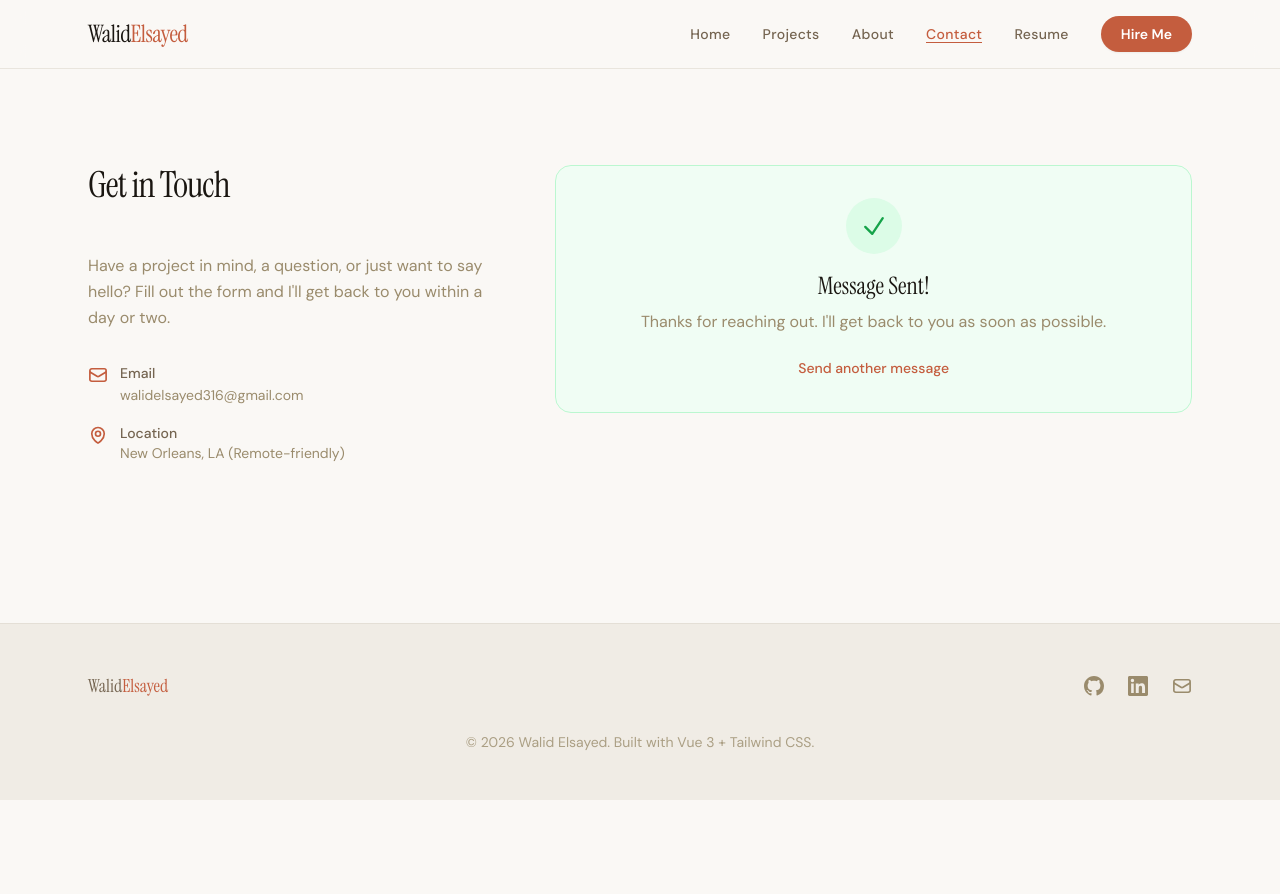
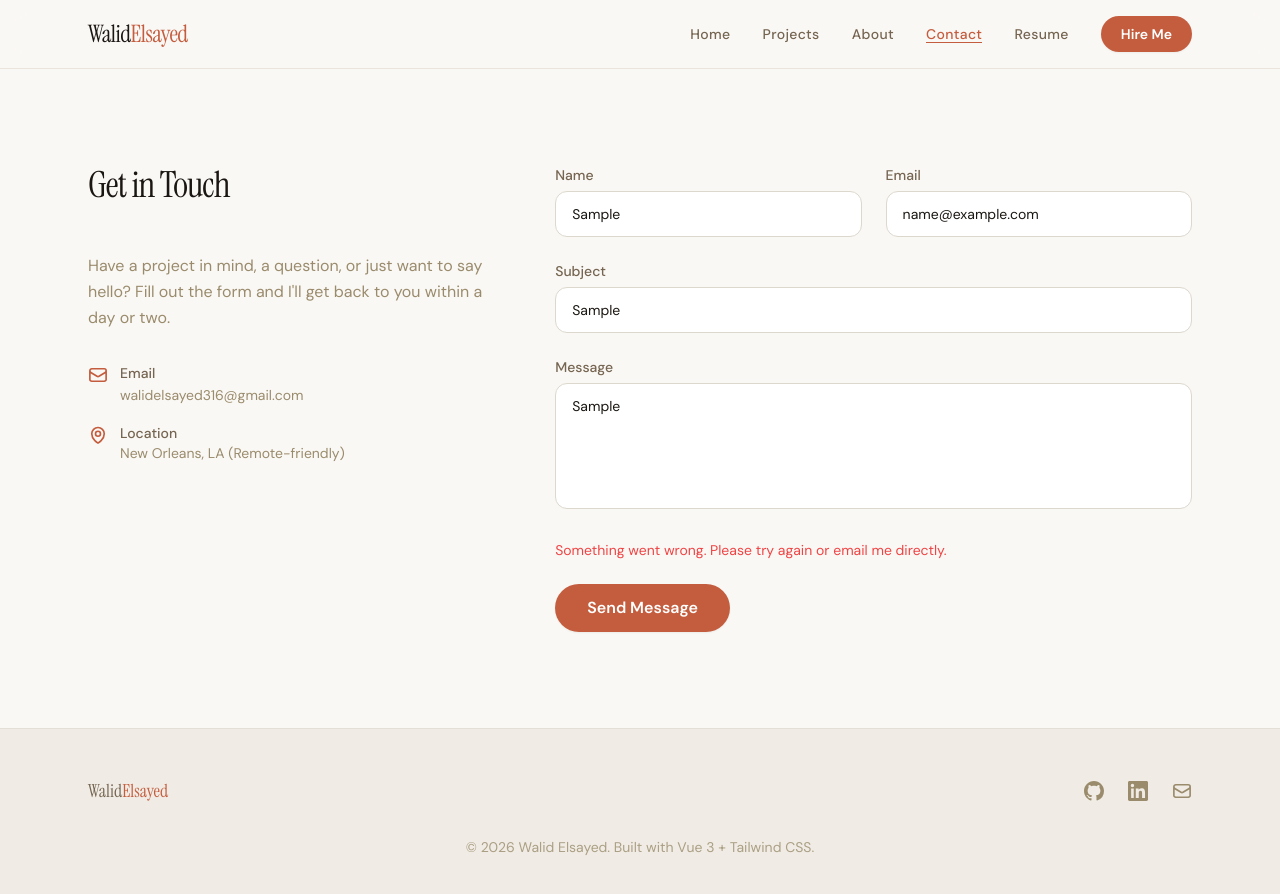
Before and after one commit to Welsa316/Personal-Portfolio, a Vue app: page /contact in a window 1280 px wide. Both pictures are taken after typing "Sample", "name@example.com", "Sample", "Sample" into the empty fields and a click on the button "Send Message". Shown: the top 894 px of the page. Before the commit the page ends 800 px from the top, so only its background shows below. Built offline with nearby package versions, Linux system fonts and the light colour scheme.

Commit message:
Hook up contact form to Formspree endpoint
Replace the simulated form submission with a real fetch POST to the
Formspree endpoint. Adds error handling with a user-facing message
if the request fails.

https://claude.ai/code/session_01VaCWg1WP2SQ4Q2XrSF9aDz

```diff
--- a/src/components/contact/ContactForm.vue
+++ b/src/components/contact/ContactForm.vue
@@ -19,6 +19,7 @@ const form = reactive<FormData>({
 const errors = reactive<Partial<Record<keyof FormData, string>>>({})
 const submitted = ref(false)
 const loading = ref(false)
+const submitError = ref('')
 
 function validateEmail(email: string): boolean {
   return /^[^\s@]+@[^\s@]+\.[^\s@]+$/.test(email)
@@ -44,13 +45,28 @@ async function handleSubmit() {
   if (!validate()) return
 
   loading.value = true
+  submitError.value = ''
 
-  // Simulate network delay
-  await new Promise((resolve) => setTimeout(resolve, 800))
+  try {
+    const response = await fetch('https://formspree.io/f/mwvndnde', {
+      method: 'POST',
+      headers: { 'Content-Type': 'application/json' },
+      body: JSON.stringify({
+        name: form.name,
+        email: form.email,
+        subject: form.subject,
+        message: form.message,
+      }),
+    })
 
-  console.log('Form submitted:', { ...form })
-  submitted.value = true
-  loading.value = false
+    if (!response.ok) throw new Error('Failed to send message.')
+
+    submitted.value = true
+  } catch {
+    submitError.value = 'Something went wrong. Please try again or email me directly.'
+  } finally {
+    loading.value = false
+  }
 }
 </script>
 
@@ -137,6 +153,8 @@ async function handleSubmit() {
       <p v-if="errors.message" class="mt-1 text-xs text-red-500">{{ errors.message }}</p>
     </div>
 
+    <p v-if="submitError" class="text-sm text-red-500">{{ submitError }}</p>
+
     <Button size="lg" :disabled="loading">
       <svg
         v-if="loading"
```
